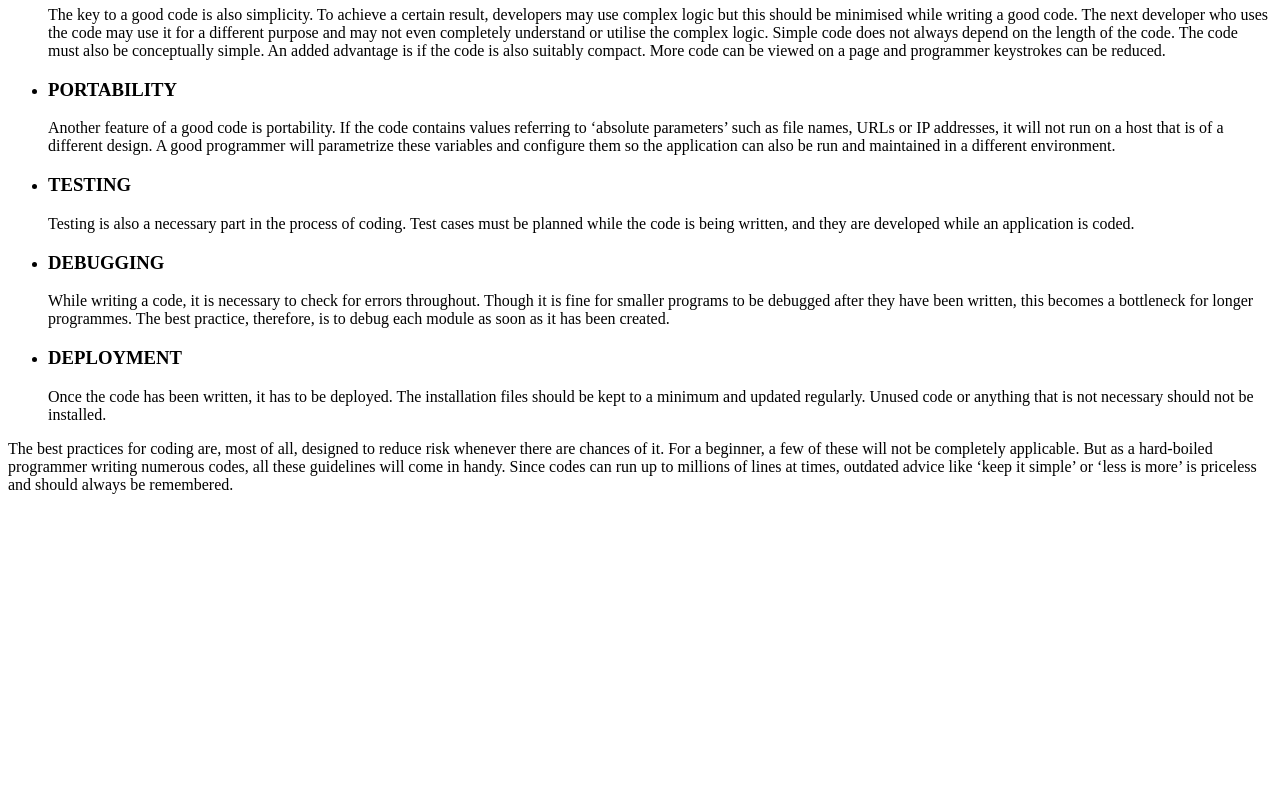
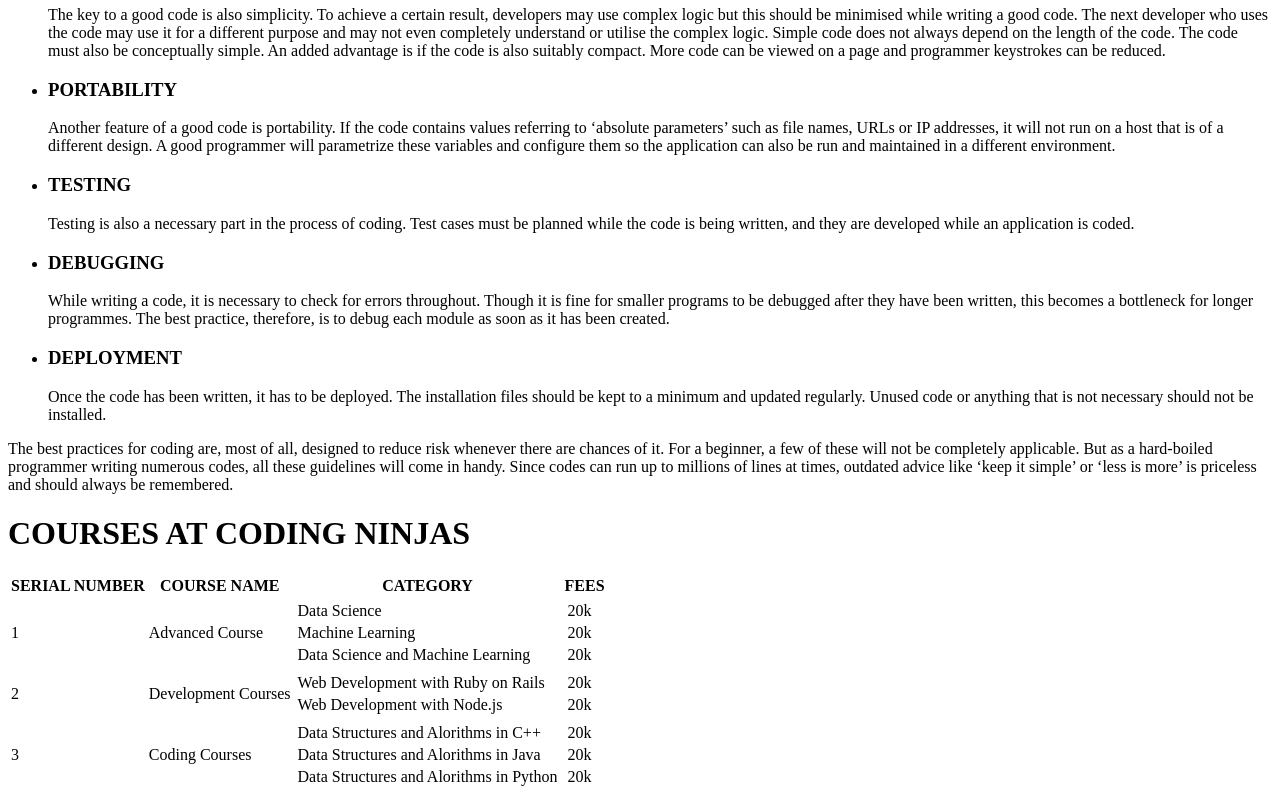
Before and after one commit to HarshitArora1997/HTML-and-CSS, a plain HTML site: page index.html in a window 1280 px wide. Shown: the part 1735-2535 px from the top of the page. Before the commit the page ends 2245 px from the top, so only its background shows below. Drawn offline with Linux system fonts and the light colour scheme.

Commit message:
Table Added

```diff
--- a/index.html
+++ b/index.html
@@ -82,6 +82,70 @@
 		  	<p>
 	 			The best practices for coding are, most of all, designed to reduce risk whenever there are chances of it. For a beginner, a few of these will not be completely applicable. But as a hard-boiled programmer writing numerous codes, all these guidelines will come in handy. Since codes can run up to millions of lines at times, outdated advice like ‘keep it simple’ or ‘less is more’ is priceless and should always be remembered.
 	    	</p>
+
+            <div>
+                <h1>COURSES AT CODING NINJAS</h1>
+		    	<table>
+		    		<tr>
+		    			<th>SERIAL NUMBER</th>
+		    			<th>COURSE NAME</th>
+		    			<th>CATEGORY</th>
+		    			<th>FEES</th>
+		    		</tr>
+		    		<tr>
+		    			<td>1</td>
+		    			<td>Advanced Course</td>
+		    			<td>
+		    				<table>
+		    					<tr><td>Data Science</td></tr>
+		    					<tr><td>Machine Learning</td></tr>
+		    					<tr><td>Data Science and Machine Learning</td></tr>
+		    				</table>
+		    			</td>
+		    			<td>
+		    				<table>
+		    					<tr><td>20k</td></tr>
+		    					<tr><td>20k</td></tr>
+		    					<tr><td>20k</td></tr>
+		    				</table>
+		    			</td>
+		    		</tr>
+		    		<tr>
+		    			<td>2</td>
+		    			<td>Development Courses</td>
+		    			<td>
+		    				<table>
+		    					<tr><td>Web Development with Ruby on Rails</td></tr>
+		    					<tr><td>Web Development with Node.js</td></tr>
+		    				</table>
+		    			</td>
+		    			<td>
+		    				<table>
+		    					<tr><td>20k</td></tr>
+		    					<tr><td>20k</td></tr>
+		    				</table>
+		    			</td>
+		    		</tr>
+		    		<tr>
+		    			<td>3</td>
+		    			<td>Coding Courses</td>
+		    			<td>
+		    				<table>
+		    					<tr><td>Data Structures and Alorithms in C++</td></tr>
+		    					<tr><td>Data Structures and Alorithms in Java</td></tr>
+		    					<tr><td>Data Structures and Alorithms in Python</td></tr>
+		    				</table>
+		    			</td>
+		    			<td>
+		    				<table>
+		    					<tr><td>20k</td></tr>
+		    					<tr><td>20k</td></tr>
+		    					<tr><td>20k</td></tr>
+		    				</table>
+		    			</td>
+		    		</tr>
+		    	</table>
+		    </div>
 		</main>
 	</body>
 </html>
```
